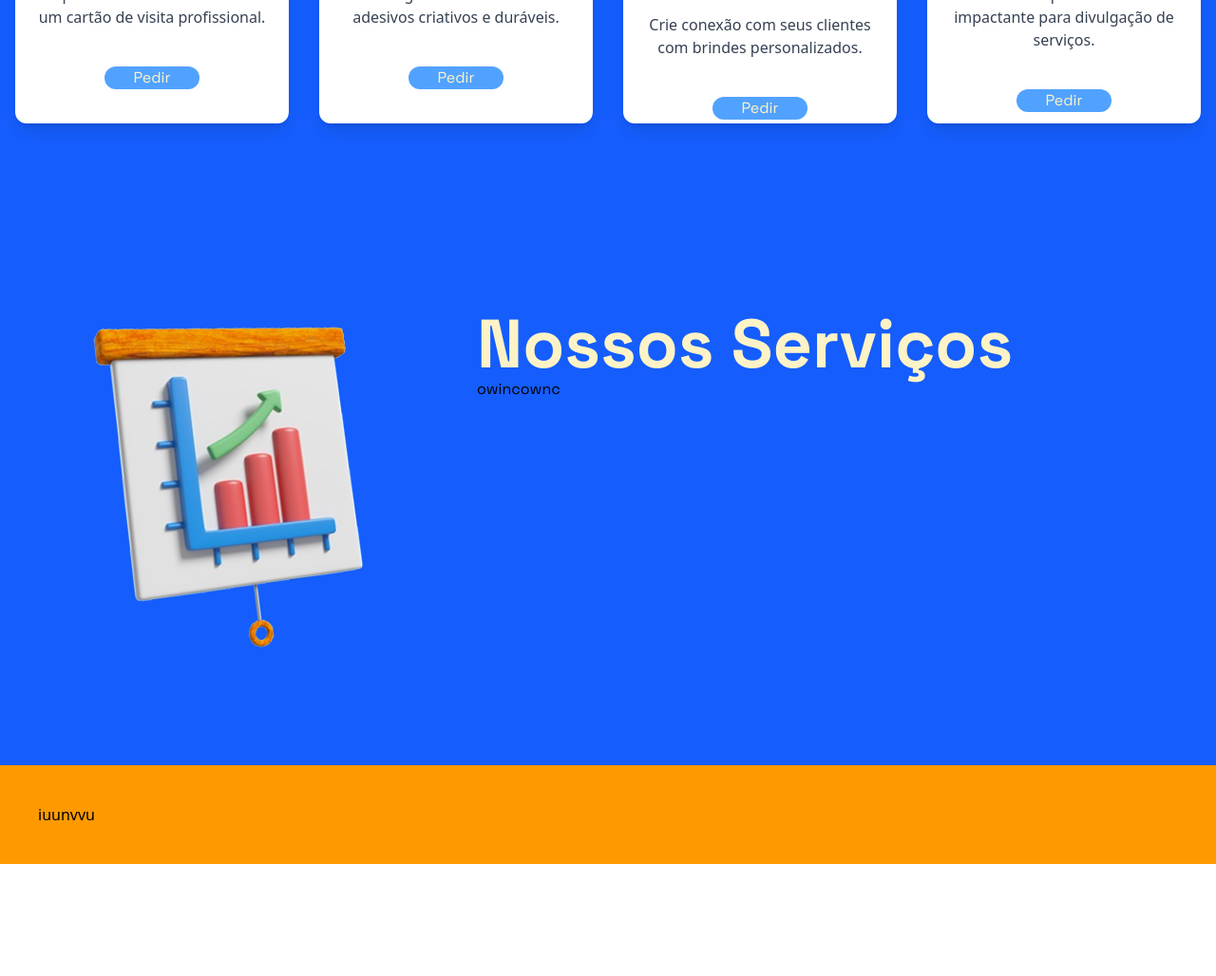
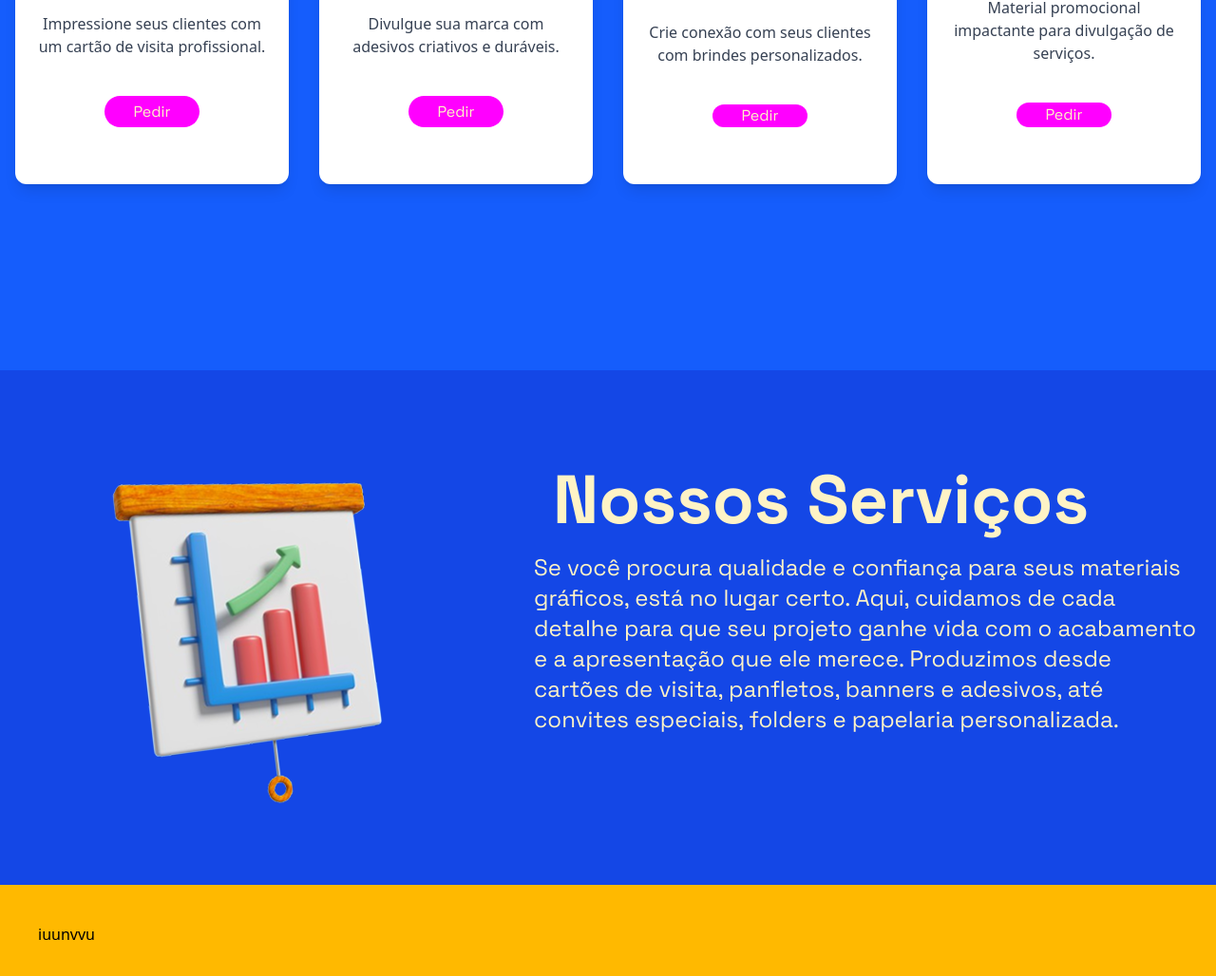
Before and after one commit to Aruturiz/graficastilu, a React (Vite) app in the folder grafica-stilus/: page / in a window 1280 px wide. Shown: the part 1222-2250 px from the top of the page at 95% size. Before the commit the page ends 2132 px from the top, so only its background shows below. Built offline with nearby package versions, Linux system fonts and the light colour scheme.

Commit message:
commit dia 07-07

```diff
--- a/grafica-stilus/src/pages/Contato.jsx
+++ b/grafica-stilus/src/pages/Contato.jsx
@@ -8,7 +8,7 @@ function Contato() {
       <NavBar />
 
       {/* Cabeçalho */}
-      <div className="relative min-h-[50vh] flex flex-col justify-center items-center bg-gradient-to-br font from-blue-700 to-blue-500 text-amber-100 p-2">
+      <div className="relative min-h-[20vh] flex flex-col justify-center items-center bg-gradient-to-br font from-blue-700 to-blue-500 text-amber-100 p-2">
         <h1 className="text-5xl font-bold mb-2">Fale Conosco</h1>
 
       </div>
@@ -52,15 +52,6 @@ function Contato() {
           </button>
         </form>
 
-        {/* Informações de Contato */}
-        <div className="flex flex-col items-center text-center m-30">
-          <img src={grafico} alt="Contato" className="w-100 h-100 mb-4" />
-          <h2 className="text-2xl font-bold text-blue-700 mb-2">Atendimento</h2>
-          <p className="text-gray-700 mb-2">Portalegre - RN</p>
-          <p className="text-gray-700 mb-2">WhatsApp: (84) 99999-9999</p>
-          <p className="text-gray-700 mb-2">E-mail: contato@suaempresa.com</p>
-          <p className="text-gray-700">Siga-nos nas redes sociais!</p>
-        </div>
 
       </div>
 
--- a/grafica-stilus/src/pages/Footer.jsx
+++ b/grafica-stilus/src/pages/Footer.jsx
@@ -1,6 +1,6 @@
 function Footer (){
 return (
-<div className="bg-amber-500 p-10">
+<div className="bg-amber-400 p-10">
     <h1>iuunvvu</h1>
 </div>
 )
--- a/grafica-stilus/src/pages/Home_tem.jsx
+++ b/grafica-stilus/src/pages/Home_tem.jsx
@@ -50,7 +50,7 @@ function Home_tem() {
         <img
           src={degrade}
           alt=""
-          className="absolute top-0 left-0 w-full h-full object-cover -z-20"
+          className="absolute top-0 left-0 w-full h-full bg-cover -z-20"
         />
 
         <img src={foto1} alt="foto_da_frente" className="ml-10 w-[400px] h-auto rounded-xl" />
@@ -91,15 +91,15 @@ function Home_tem() {
                   className="flex-shrink-0 p-4"
                   style={{ width: `${cardWidth}px` }}
                 >
-                  <div className="bg-white rounded-xl shadow-lg p-5 h-64 w-full flex flex-col items-center hover:scale-105 transition-transform duration-300 my-30">
+                  <div className="bg-white rounded-xl shadow-lg p-5 h-84 w-full flex flex-col items-center hover:scale-105 transition-transform duration-300 my-30">
 
                     <h2 className="text-2xl font-bold text-blue-700 mb-4">{card.titulo}</h2>
                     {card.imagem && (
                   <img src={card.imagem} alt={card.titulo} className="w-24 h-24 object-contain mb-2" />
                     )}
                     <p className="text-gray-700 text-center">{card.descricao}</p>
-                    <button className="bg-blue-400 w-25 h-10 rounded-4xl my-10 hover:size-30 ">
-                      <h1 className='text-amber-100 font'>Pedir</h1>
+                    <button className="rosa w-25 h-10 rounded-4xl my-10 hover:scale-x-120 ">
+                      <h1 className='text-amber-100 text-1xl font'>Pedir</h1>
                     </button>
                   </div>
                 </div>
@@ -108,12 +108,18 @@ function Home_tem() {
           </div>
         </div>
       </div>
-      <div className='bg-blue-600 h-120'>
+      <div className='bg-blue-700 h-'>
         <div className='flex flex-auto '>
-              <img src={grafico} className='flex -my-20'/>
+              <img src={grafico} className='flex m-5'/>
+              <div className='m-5 my-20'>
+              <h1 className=' text-7xl font m-5 text-amber-100 font-bold'> Nossos Serviços</h1>
               <div>
-              <h1 className=' text-7xl font text-amber-100 font-bold'> Nossos Serviços</h1>
-              <p className='font '>owincownc</p>
+              <p className='font text-amber-100 text-2xl'>Se você procura qualidade e confiança para seus materiais gráficos,
+                 está no lugar certo. Aqui, cuidamos de cada detalhe para que seu projeto ganhe vida
+                 com o acabamento e a apresentação que ele merece. Produzimos desde cartões de visita,
+                  panfletos, banners e adesivos, até convites especiais, folders e papelaria
+                  personalizada.</p>
+              </div>
               </div>
         </div>
       </div>
--- a/grafica-stilus/src/pages/NavBar.jsx
+++ b/grafica-stilus/src/pages/NavBar.jsx
@@ -3,7 +3,7 @@ import logo from '../assets/imagens/logo.jpg';
 
 function NavBar(){
     return(
-    <nav className="bg-blue-400 text-white shadow-md p-2">
+    <nav className=" text-white bg-blue-800  ">
       <div className="flex justify-between items-center px-6 py-2">
 
 
--- a/grafica-stilus/src/pages/Produtos.jsx
+++ b/grafica-stilus/src/pages/Produtos.jsx
@@ -17,11 +17,9 @@ function Produtos() {
       <NavBar />
 
       {/* Cabeçalho da Página */}
-      <div className="relative min-h-[50vh] flex flex-col justify-center items-center bg-gradient-to-br from-blue-700 to-blue-900 text-amber-100 p-10">
+      <div className="relative min-h-[20vh] flex flex-col justify-center items-center bg-gradient-to-br to-blue-700 from-blue-900 text-amber-100 p-5">
         <h1 className="text-5xl font-bold mb-4">Nossos Produtos</h1>
-        <p className="text-xl max-w-2xl text-center">
-          Transforme suas ideias em materiais de alta qualidade. Confira as soluções que oferecemos para valorizar sua marca!
-        </p>
+
       </div>
 
       {/* Lista de Produtos */}
```
